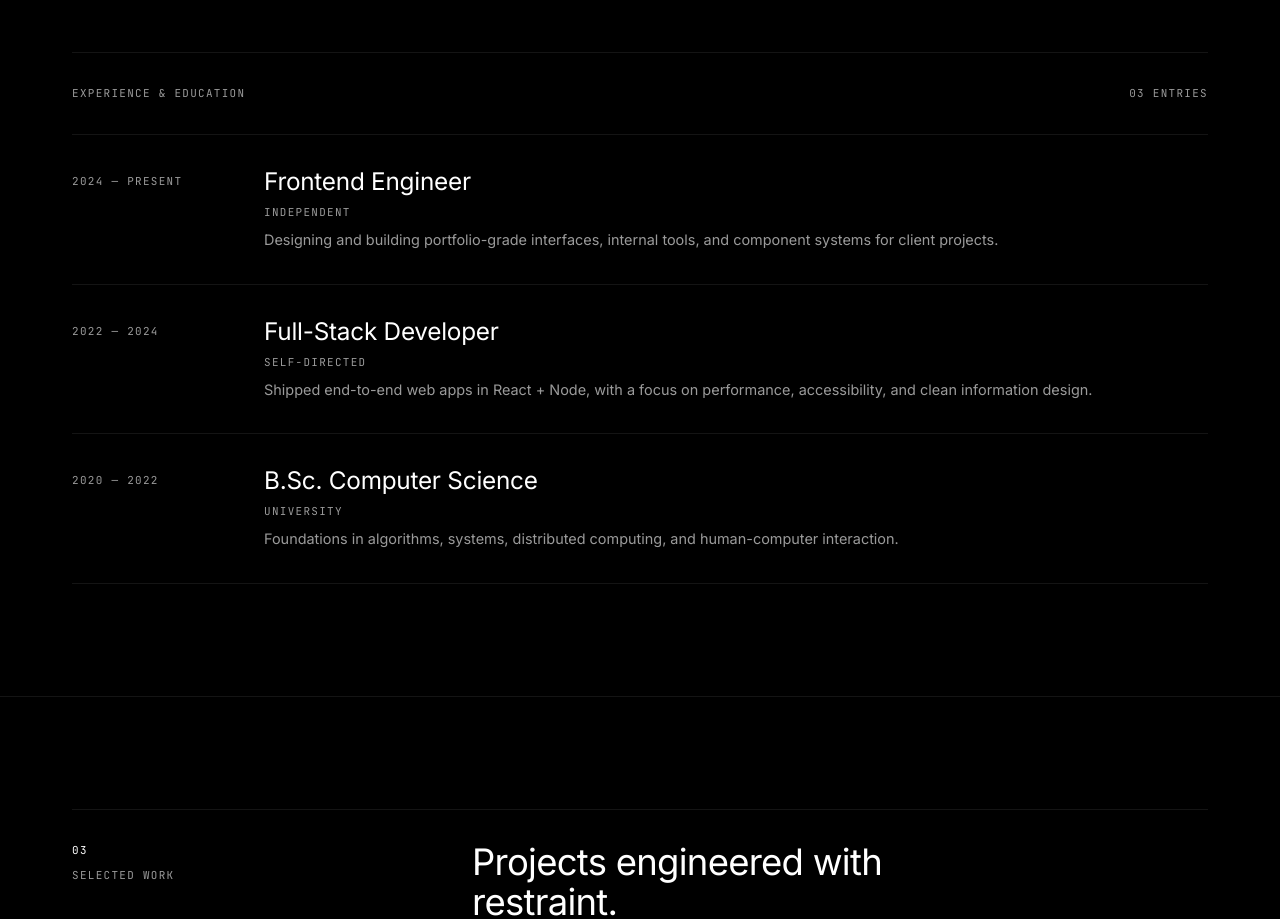
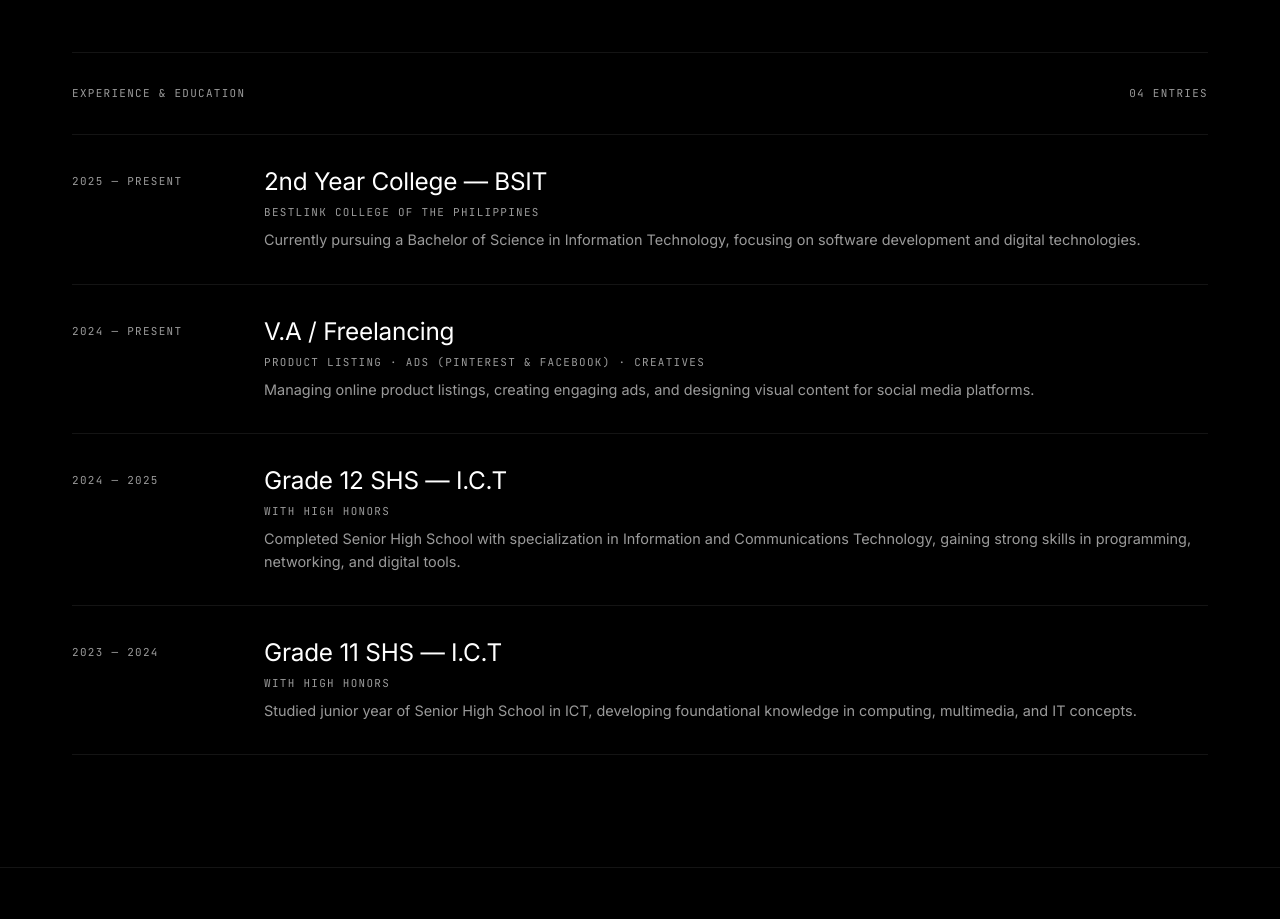
Before and after one commit to shiroshimazo/jrmy.sh, a React (Vite) app: page / in a window 1280 px wide. Shown: the part 1800-2719 px from the top of the page. Built offline with nearby package versions, Linux system fonts and the light colour scheme.

Commit message:
Update experience timeline with real education and freelance entries

```diff
--- a/src/data/content.js
+++ b/src/data/content.js
@@ -23,25 +23,32 @@ export const skills = [
 
 export const experience = [
   {
-    period: "2024 — Present",
-    role: "Frontend Engineer",
-    company: "Independent",
+    period: "2025 — Present",
+    role: "2nd Year College — BSIT",
+    company: "BestLink College of the Philippines",
     summary:
-      "Designing and building portfolio-grade interfaces, internal tools, and component systems for client projects.",
+      "Currently pursuing a Bachelor of Science in Information Technology, focusing on software development and digital technologies.",
   },
   {
-    period: "2022 — 2024",
-    role: "Full-Stack Developer",
-    company: "Self-directed",
+    period: "2024 — Present",
+    role: "V.A / Freelancing",
+    company: "Product Listing · Ads (Pinterest & Facebook) · Creatives",
     summary:
-      "Shipped end-to-end web apps in React + Node, with a focus on performance, accessibility, and clean information design.",
+      "Managing online product listings, creating engaging ads, and designing visual content for social media platforms.",
   },
   {
-    period: "2020 — 2022",
-    role: "B.Sc. Computer Science",
-    company: "University",
+    period: "2024 — 2025",
+    role: "Grade 12 SHS — I.C.T",
+    company: "With High Honors",
     summary:
-      "Foundations in algorithms, systems, distributed computing, and human-computer interaction.",
+      "Completed Senior High School with specialization in Information and Communications Technology, gaining strong skills in programming, networking, and digital tools.",
+  },
+  {
+    period: "2023 — 2024",
+    role: "Grade 11 SHS — I.C.T",
+    company: "With High Honors",
+    summary:
+      "Studied junior year of Senior High School in ICT, developing foundational knowledge in computing, multimedia, and IT concepts.",
   },
 ];
 
```
